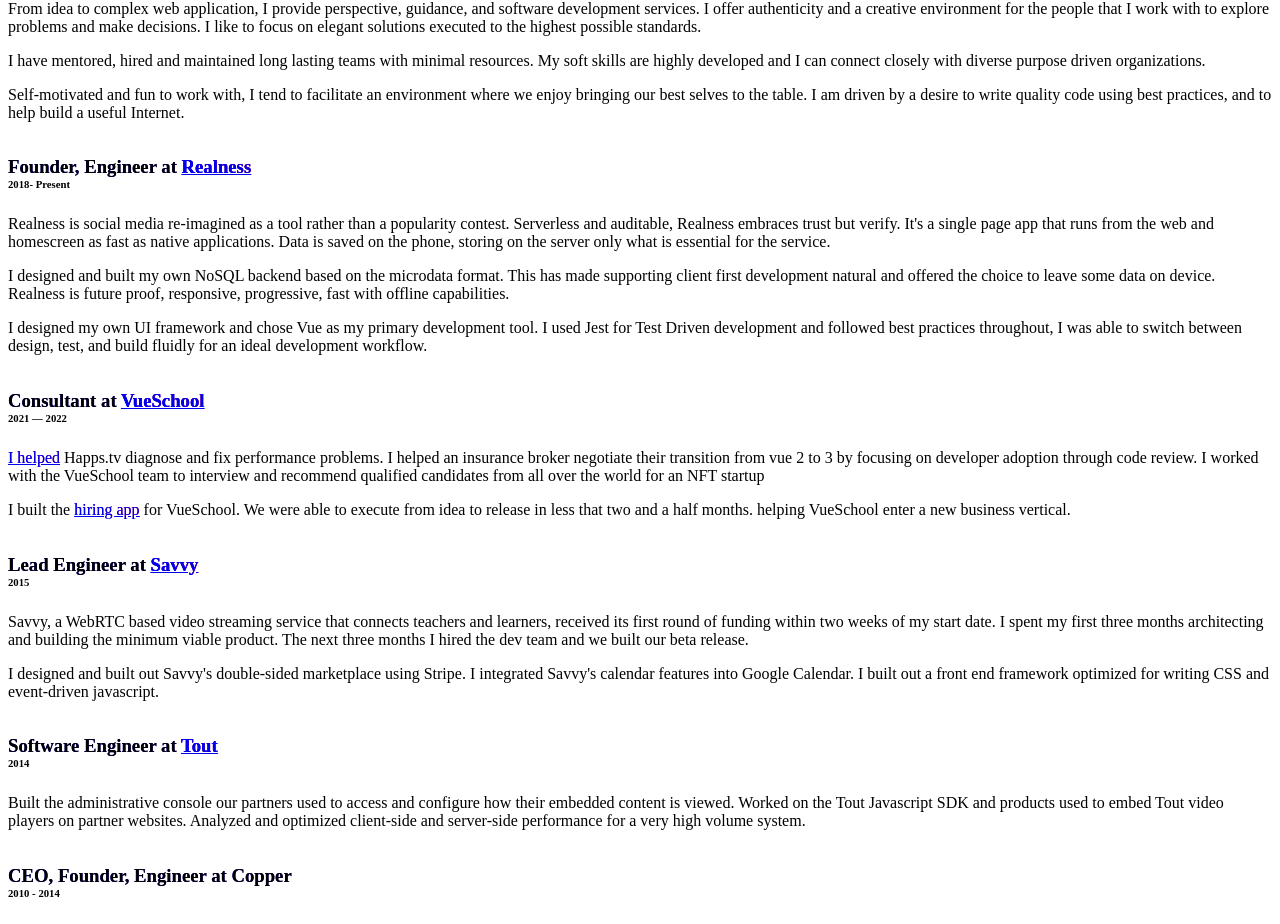
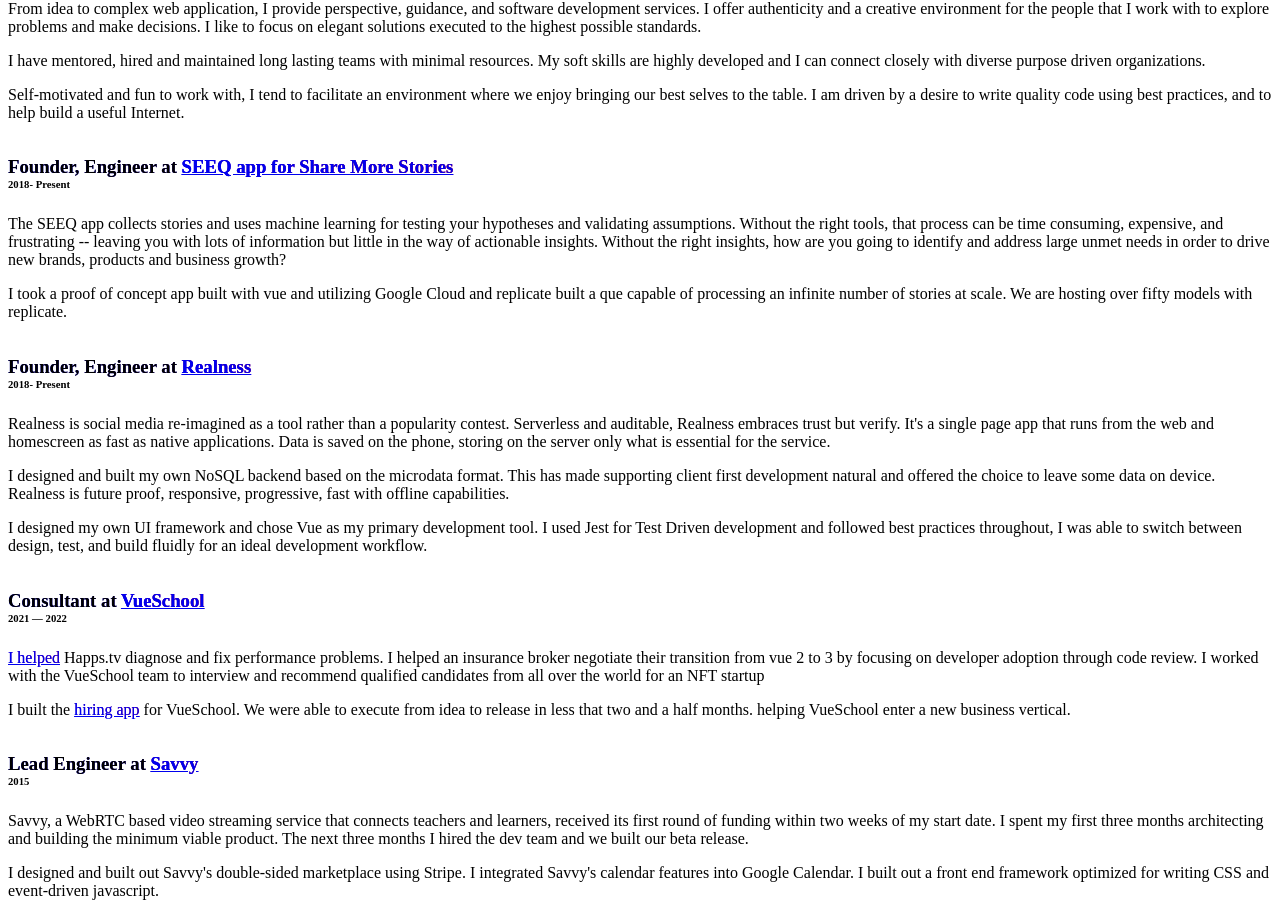
Before and after one commit to scott-fryxell/scott-fryxell.github.io, a Nuxt app: page /resume in a window 1280 px wide. Shown: the part 1138-2062 px from the top of the page. Built offline with nearby package versions, Linux system fonts and the light colour scheme.

Commit message:
Add share more stories to the resume

```diff
--- a/pages/resume.vue
+++ b/pages/resume.vue
@@ -25,7 +25,7 @@
         Development, Product Development, User Experience, Single Page
         Applications, Scalability, Serverless, NoSQL databases, Git, Node,
         Stylus, Firebase, Jest, JamStack, Java, Ruby, SQL, J2EE, Struts, Ruby on
-        Rails, Heroku, Postgres, Maven, Lucene, ColdFusion
+        Rails, Heroku, Postgres, Maven, Lucene, ColdFusion, Replicate
       </p>
     </section>
     <section id="experience">
@@ -50,6 +50,39 @@
           help build a useful Internet.
         </p>
       </header>
+      <article itemscope itemtype="http://schema.org/Event/Job">
+        <header>
+          <h3>
+            <span itemprop="name">Founder, Engineer</span> at
+            <span
+              itemprop="location"
+              itemscope
+              itemtype="http://schema.org/Place">
+              <a itemprop="url" target="_blank" href="https://sharemorestories.com/seeq-app-overview/">
+                <span itemprop="name">SEEQ app for Share More Stories</span>
+              </a>
+            </span>
+          </h3>
+          <h6>
+            <time itemprop="startdate" datetime="2022-08-01">2018</time>
+            <span>- Present</span>
+          </h6>
+        </header>
+        <p itemprop="description">
+          The SEEQ app collects stories and uses machine learning for testing your
+          hypotheses and validating assumptions. Without the right tools, that process
+          can be time consuming, expensive, and frustrating -- leaving you with lots
+          of information but little in the way of actionable insights. Without the right
+          insights, how are you going to identify and address large unmet needs in order
+          to drive new brands, products and business growth?
+        </p>
+        <p itemprop="description">
+          I took a proof of concept app built with vue and utilizing Google Cloud and replicate
+          built a que capable of processing an infinite number of stories at scale. We are hosting
+          over fifty models with replicate.
+        </p>
+      </article>
+
       <article itemscope itemtype="http://schema.org/Event/Job">
         <header>
           <h3>
```
